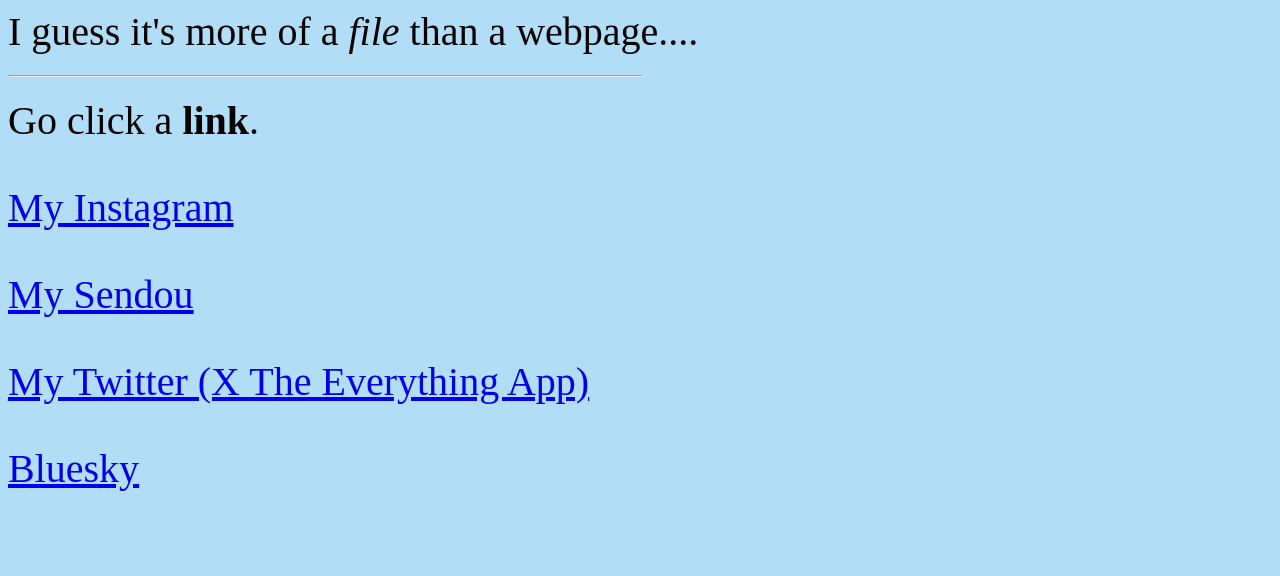
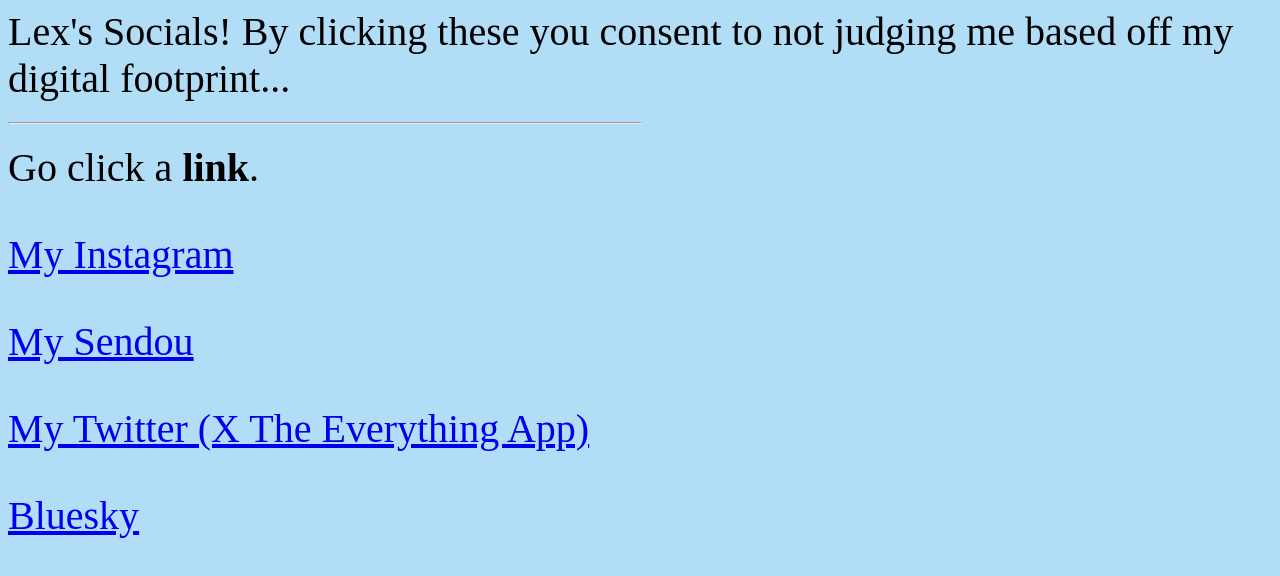
Before and after one commit to LooneyLex/LooneyLex.github.io, a plain HTML site: page socialmedia.html in a window 1280 px wide. Drawn offline with Linux system fonts and the light colour scheme; a web font is replaced by a local one.

```diff
--- a/helloworld.html
+++ b/socialmedia.html
@@ -5,8 +5,8 @@
     <head>
 
         <meta charset="utf-8">
-        <title>First Ever Webpage Dude</title>
-        I guess it's more of a <em>file</em> than a webpage....
+        <title>Lex's Socials</title>
+        Lex's Socials! By clicking these you consent to not judging me based off my digital footprint...
         <hr align="left" width="50%">
         <style>
             @font-face { font-family: Splatoon2; src: url('https://frozenpandaman.github.io/Splatoon1.otf'); }
```
Also changed, not shown: index.html (+1 -1 lines).
